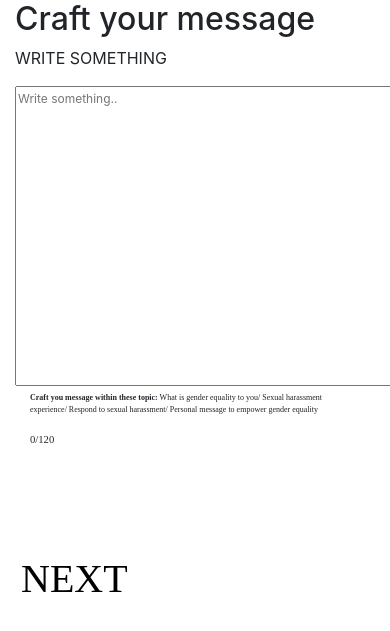
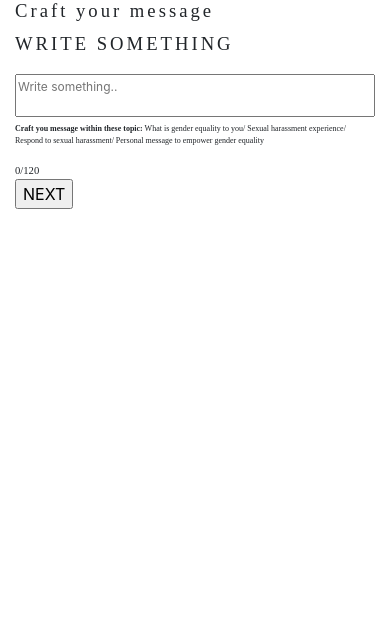
Before and after one commit to lucky-patty/NextStep, a PHP site: page /pages/mobile.php in a window 390 px wide; the page is wider, and only the part inside the window is pictured. Shown: the top 631 px of that part. Run offline with PHP 8.4, Linux system fonts and the light colour scheme; the template is opened without the code that fills it, so the values that code supplies are empty.

Commit message:
Fix Mobile version for asshole

```diff
--- a/assets/styles/craft.css
+++ b/assets/styles/craft.css
@@ -248,8 +248,8 @@ em{
 }
 
 #mobileCraftInput{
-  height:300px !important;
-  width: 700px !important;
+  height:30% ;
+  width: 100% ;
   font-size: 12px;
   padding-top: 3px;
   box-sizing: border-box;
@@ -265,3 +265,69 @@ em{
   font-family: 'Avenir', san-serif;
   font-size: 8pt;
 }
+
+.mobileHead{
+  font-family: 'Avenir', san-serif;
+  font-weight: lighter;
+  letter-spacing: 3px;
+  font-size: 14pt;
+}
+
+.mobilePleaceHolder{
+  font-family: 'Avenir', san-serif;
+  font-weight: lighter;
+  letter-spacing: 3px;
+  font-size: 14pt;
+}
+
+
+.mobileNext{
+  font-family: 'Baskerville', serif;
+  font-weight: lighter;
+  font-size: 20px;
+  border: none;
+  color: black;
+  text-decoration: none;
+  cursor: pointer;
+  background-color: transparent;
+  font-size: 2.5em;
+  padding: 0px !important;
+}
+
+.mobileSaySomething{
+  font-family: 'Baskerville', serif;
+  font-weight: lighter;
+  font-size: 24pt;
+}
+
+.mobileNameSubmit{
+  font-family: 'Baskerville', serif;
+  font-weight: lighter;
+  font-size: 20px;
+  border: none;
+  color: black;
+  text-decoration: none;
+  cursor: pointer;
+  background-color: transparent;
+  margin-top: 10px;
+  font-size: 2.5em;
+}
+
+.mobileInputName{
+  width: 100%;
+  height: 40%;
+  font-size: 16px;
+  box-sizing: border-box;
+  resize: none;
+  margin-top: 0px;
+}
+
+.mobileNameTag1{
+  font-family: 'Avenir', san-serif;
+  font-size: 8pt;
+}
+
+.mobileNameCount1{
+  font-family: 'Avenir', san-serif;
+  font-size: 7pt;
+}
--- a/pages/mobile.php
+++ b/pages/mobile.php
@@ -48,14 +48,14 @@ src="jquery-3.4.1.min.js">
     <div class="container">
         <div class="row align-self-center justify-content-center">
 		    <div class="col-sm-auto">
-			    <h2 >Craft your message</h2>
+			    <h2 class="mobileHead">Craft your message</h2>
 		    </div>
         </div>
         <div class="row align-self-center justify-content-center">
             <!-- <div class="col-12 col-s-12 crafContent"> -->
                 <!-- <div id="head"> -->
             <div class="col-sm-auto">
-                        <p>WRITE SOMETHING</p>
+                <p class="mobilePleaceHolder">WRITE SOMETHING</p>
             </div>
         </div>
 		<div class="row align-self-center justify-content-center">
@@ -66,7 +66,7 @@ src="jquery-3.4.1.min.js">
             </div>
 				<!-- <p><strong>Something to write about:</strong>What is gender Equality to you, personal experience, respond to sexual harassment, personal message to empower gender equality & why is gender equality important to you.</p> -->
 				<div class="col-sm-auto">
-                    <div class="container">
+
                         <div class="row">
                             <div class="col-sm-10">
 					            <p class="mobileSubText1"><strong>Craft you message within these topic:</strong> What is gender equality to you/ Sexual harassment experience/ Respond to sexual harassment/ Personal message to empower gender equality</p>
@@ -75,13 +75,12 @@ src="jquery-3.4.1.min.js">
                                 <div class="mobileSubText2">0/120</div>
                             </div>
                         </div>
-                    </div>
+
                 </div>
-
 		</div>
-		<div class="row align-self-center justify-content-center">
+		<div class="row ">
             <div class="col-sm-auto">
-                <input id="submit" type="submit" value="NEXT">
+                <input id="mobileNext" type="submit" value="NEXT">
             </div>
 		</div>
  		</form>
--- a/pages/shuffle.php
+++ b/pages/shuffle.php
@@ -91,7 +91,6 @@ if($result === FALSE){
         echo '</div>';
 
         echo '<div>';
-
         echo '<h1 class="subTwo">';
         echo $row['quote'];
         echo '</h1>';
```
Also changed, not shown: assets/styles/shuffle.css (+7 -6 lines), pages/mobile_name_input.php (+51 -12 lines), 2 other files.
